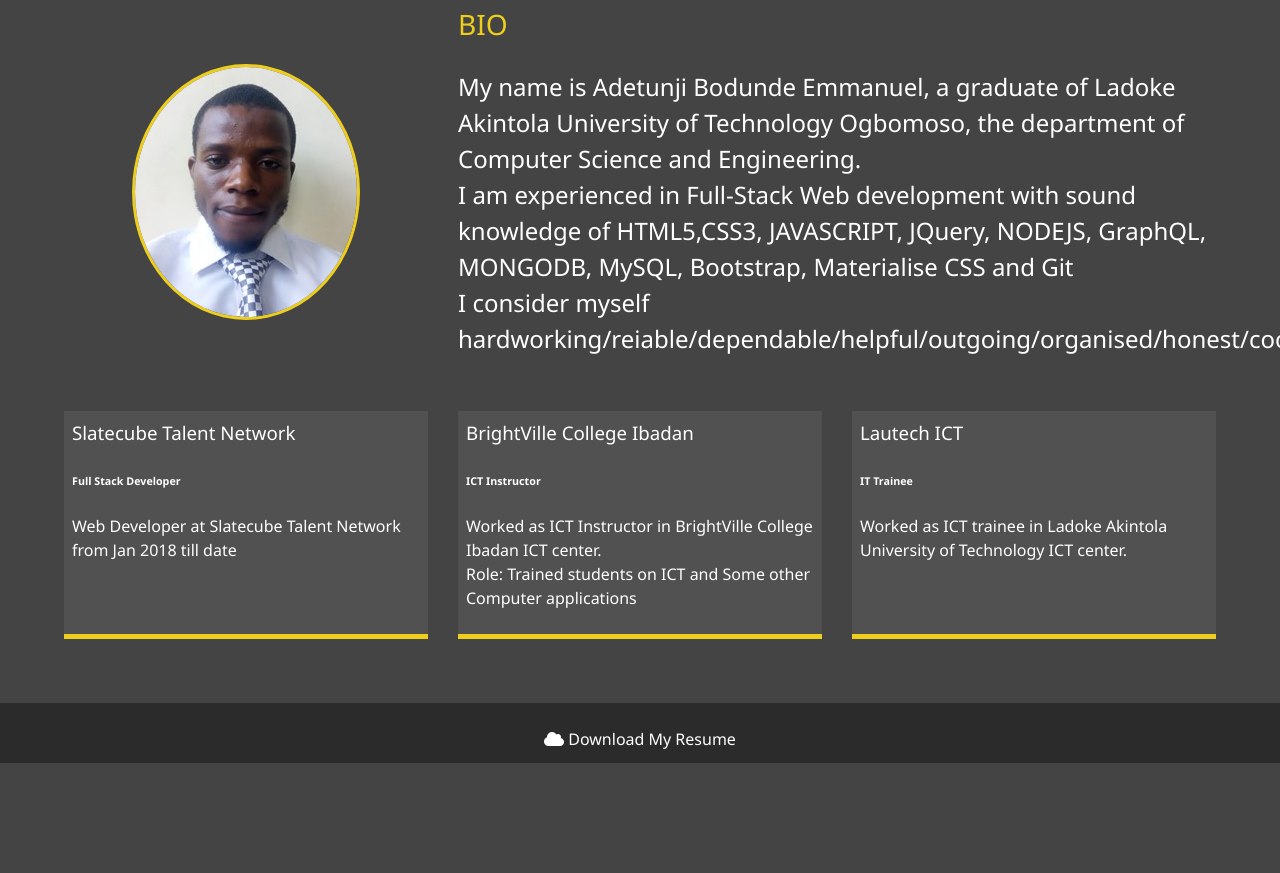
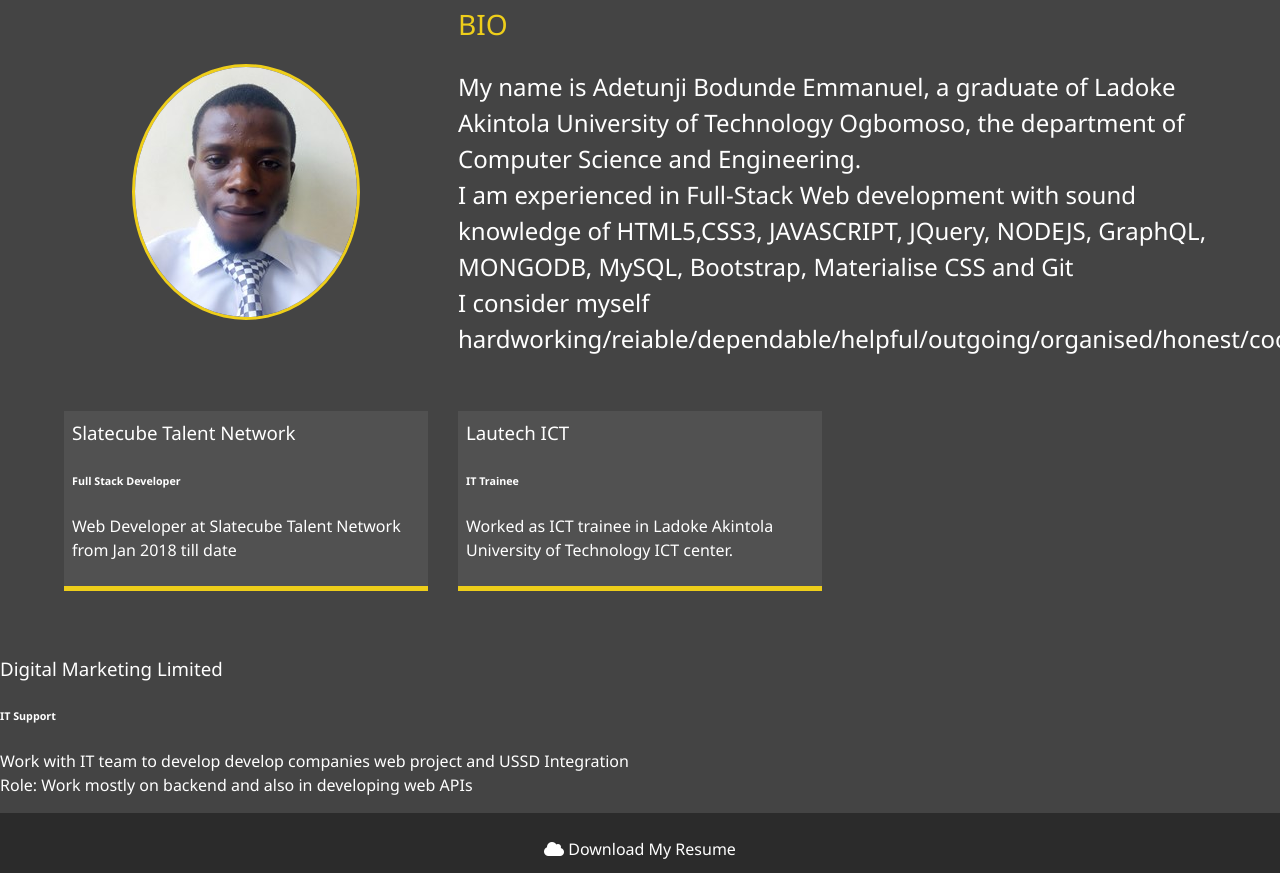
Before and after one commit to Bhordhundey/portfolio, a website: page about.html in a window 1280 px wide. Shown: the part 279-1152 px from the top of the page. Before the commit the page ends 1042 px from the top, so only its background shows below. Drawn offline with Linux system fonts and the light colour scheme.

Commit message:
Update about.html

```diff
--- a/about.html
+++ b/about.html
@@ -77,20 +77,20 @@
       </div>
 
       <div class="job job-2">
-        <h3>BrightVille College Ibadan</h3>
-        <h6>ICT Instructor</h6>
-        <p>Worked as ICT Instructor in BrightVille College Ibadan ICT center.
-          <br> Role: Trained students on ICT and Some other Computer applications
-        </p>
-      </div>
-
-      <div class="job job-3">
         <h3>Lautech ICT</h3>
         <h6>IT Trainee</h6>
         <p>Worked as ICT trainee in Ladoke Akintola University of Technology ICT center.</p>
       </div>
     </div>
   </main>
+
+       <div class="job job-3">
+        <h3>Digital Marketing Limited</h3>
+        <h6>IT Support</h6>
+        <p>Work with IT team to develop develop companies web project and USSD Integration
+          <br> Role: Work mostly on backend and also in developing web APIs
+        </p>
+      </div>
 
   <footer id="main-footer" class="p-5 bg-inverse text-white">
     <div class="row">
```
